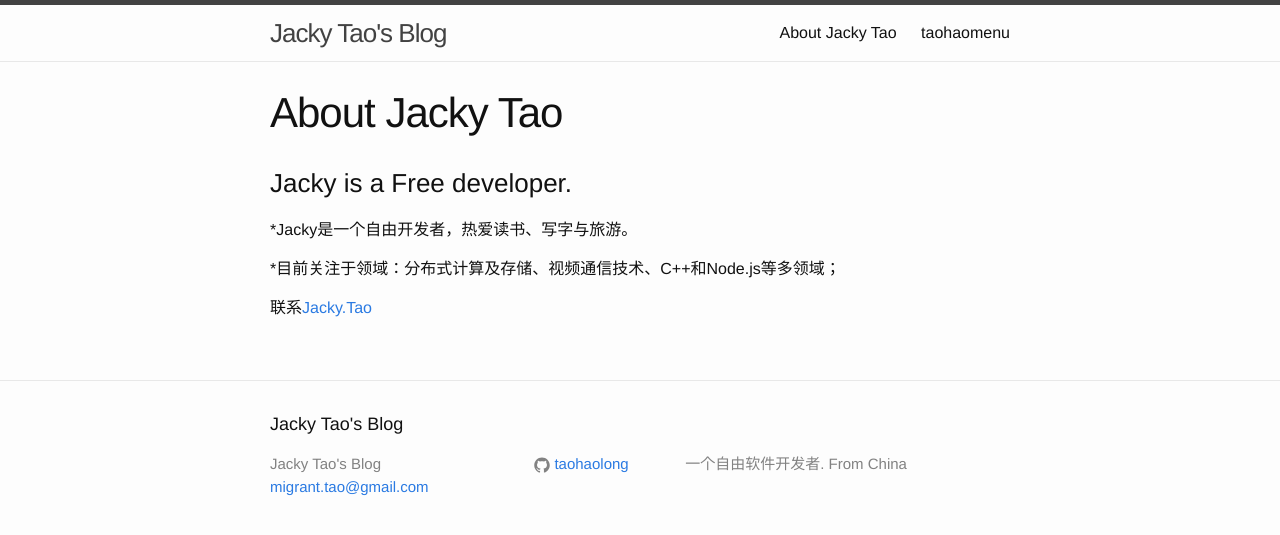
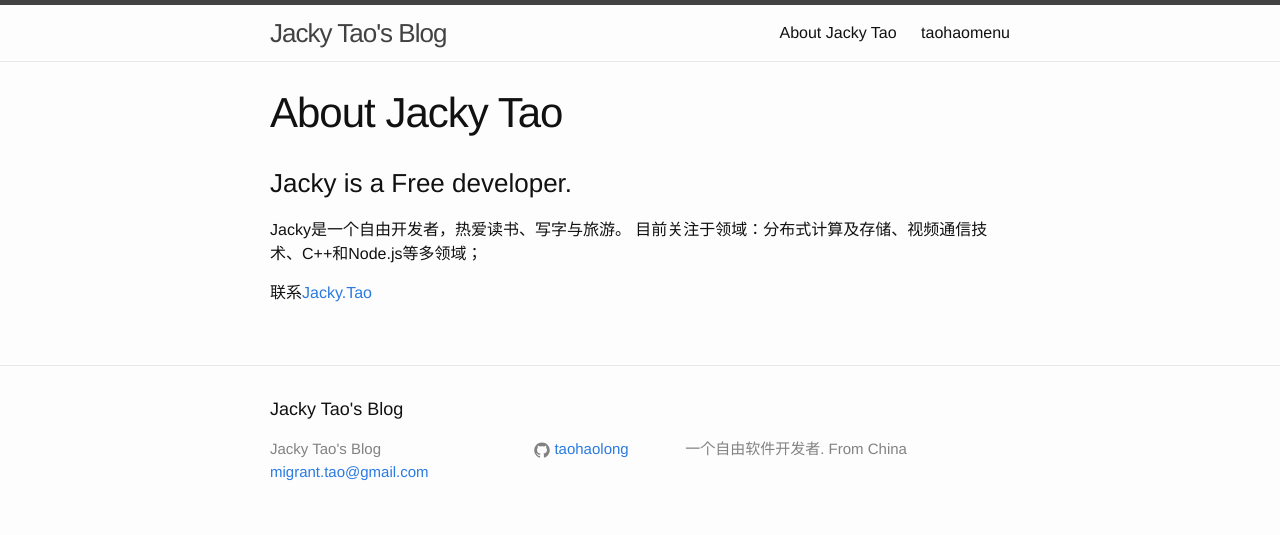
Before and after one commit to taohaolong/taohaolong.github.com, a Jekyll site: the page built from about.md, in a window 1280 px wide. Shown: the top 535 px of the page. Built offline with Jekyll 4.4.1, drawn with Linux system fonts in a browser that asks for light colours.

```diff
--- a/about.md
+++ b/about.md
@@ -5,9 +5,7 @@ permalink: /about/
 ---
 
 ###Jacky is a Free developer.
-
-*Jacky是一个自由开发者，热爱读书、写字与旅游。
-
-*目前关注于领域：分布式计算及存储、视频通信技术、C++和Node.js等多领域；
+Jacky是一个自由开发者，热爱读书、写字与旅游。
+目前关注于领域：分布式计算及存储、视频通信技术、C++和Node.js等多领域；
 
 联系[Jacky.Tao](mailto:migrant.tao@gmail.com)
```
